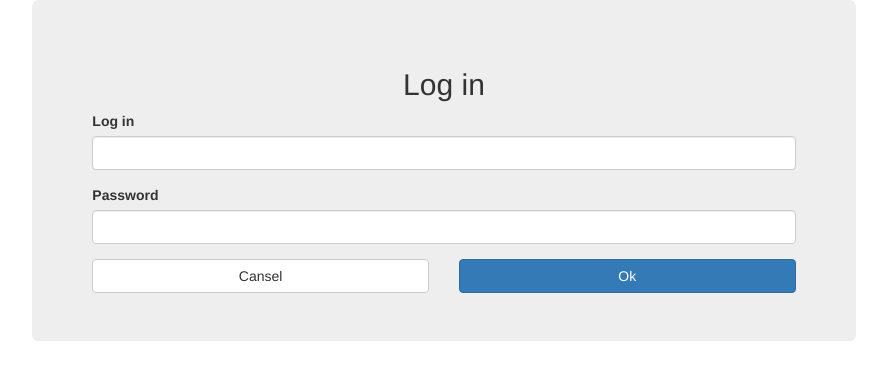
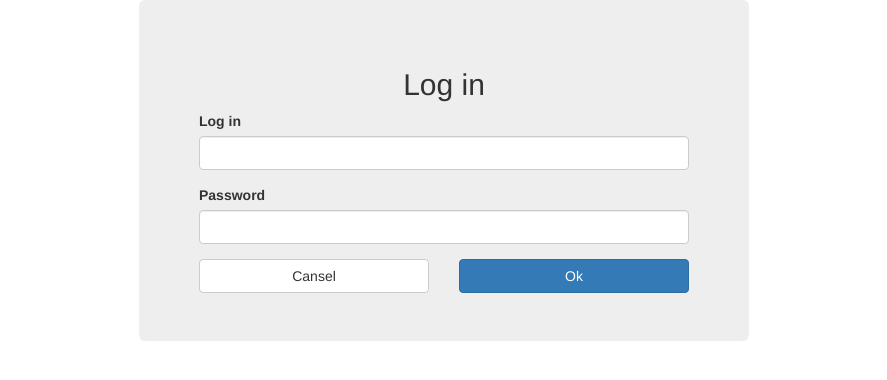
Before and after one commit to dsvistunov/lunch_order, a Django app: page /login/ in a window 1280 px wide. Shown: the top 380 px of the page, without its empty margins (196-1083 px from the left). Run offline with Django 3.2, Linux system fonts and the light colour scheme; parts of the project's set-up code (start-up, migrations or seed data) failed here and were passed over; some libraries are stand-ins or nearby versions.

Commit message:
some changes

```diff
--- a/templates/base.html
+++ b/templates/base.html
@@ -5,13 +5,13 @@
     <meta charset="UTF-8">
     <title>Title</title>
     <link rel="stylesheet" href="{% static 'css/bootstrap.min.css' %}">
-    <link rel="stylesheet" href="{% static 'css/base    .css' %}">
+    <link rel="stylesheet" href="{% static 'css/base.css' %}">
 </head>
 <body>
 <div class="container-fluid">
     <div class="row">
-        <div class="col-lg-2"></div>
-        <div class="col-lg-8">
+        <div class="col-lg-3"></div>
+        <div class="col-lg-6">
             {% block content %}{% endblock %}
         </div>
     </div>
```
